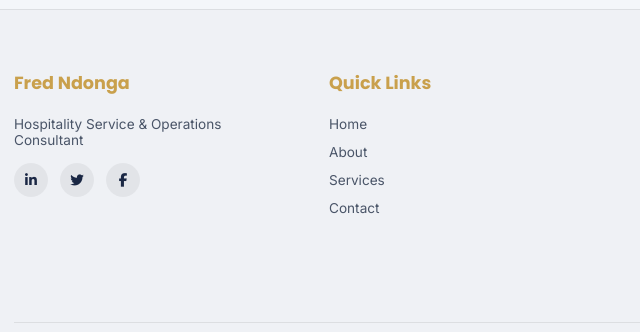
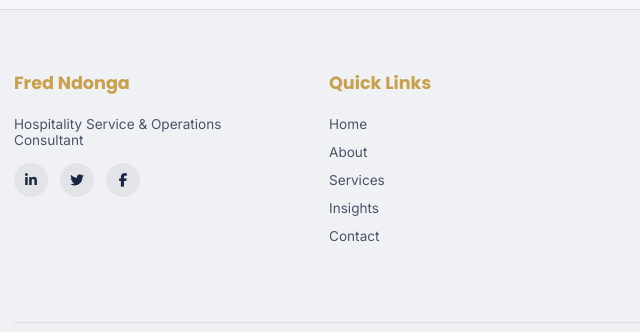
Before and after one commit to TeemoreG/fred-ndonga-v2, a plain HTML site: page about.html in a window 1280 px wide. Shown: the part 4896-5228 px from the top of the page, 16-656 px from the left. Drawn offline with Linux system fonts and the light colour scheme.

Commit message:
Update about.html

```diff
--- a/about.html
+++ b/about.html
@@ -1006,7 +1006,7 @@ footer{
   <div class="container">
     <div class="footer-grid">
       <div class="footer-col"><h4>Fred Ndonga</h4><p>Hospitality Service & Operations Consultant</p><div class="social-links"><a href="#"><i class="fab fa-linkedin-in"></i></a><a href="#"><i class="fab fa-twitter"></i></a><a href="#"><i class="fab fa-facebook-f"></i></a></div></div>
-      <div class="footer-col"><h4>Quick Links</h4><a href="index.html#home">Home</a><a href="index.html#about">About</a><a href="index.html#services">Services</a><a href="index.html#contact">Contact</a></div>
+      <div class="footer-col"><h4>Quick Links</h4><a href="index.html">Home</a><a href="about.html">About</a><a href="services.html">Services</a><a href="blog.html">Insights</a><a href="contact.html">Contact</a></div>
       <div class="footer-col"><h4>Resources</h4><a href="#">Consultation Guide</a><a href="#">Hospitality Blog</a><a href="#">Client Success Stories</a><a href="#">Training Programs</a></div>
       <div class="footer-col"><h4>Contact</h4><p><i class="fas fa-phone"></i> +254 702 741 067</p><p><i class="fas fa-envelope"></i> consult@fredndonga.co.ke</p><p><i class="fas fa-map-marker-alt"></i> Nairobi, Kenya</p><div class="hours"><p><strong>Office Hours:</strong></p><p>Mon - Fri: 8am - 5pm</p><p>Saturday: 9am - 1pm</p><p>Sunday: Closed</p></div></div>
     </div>
```
